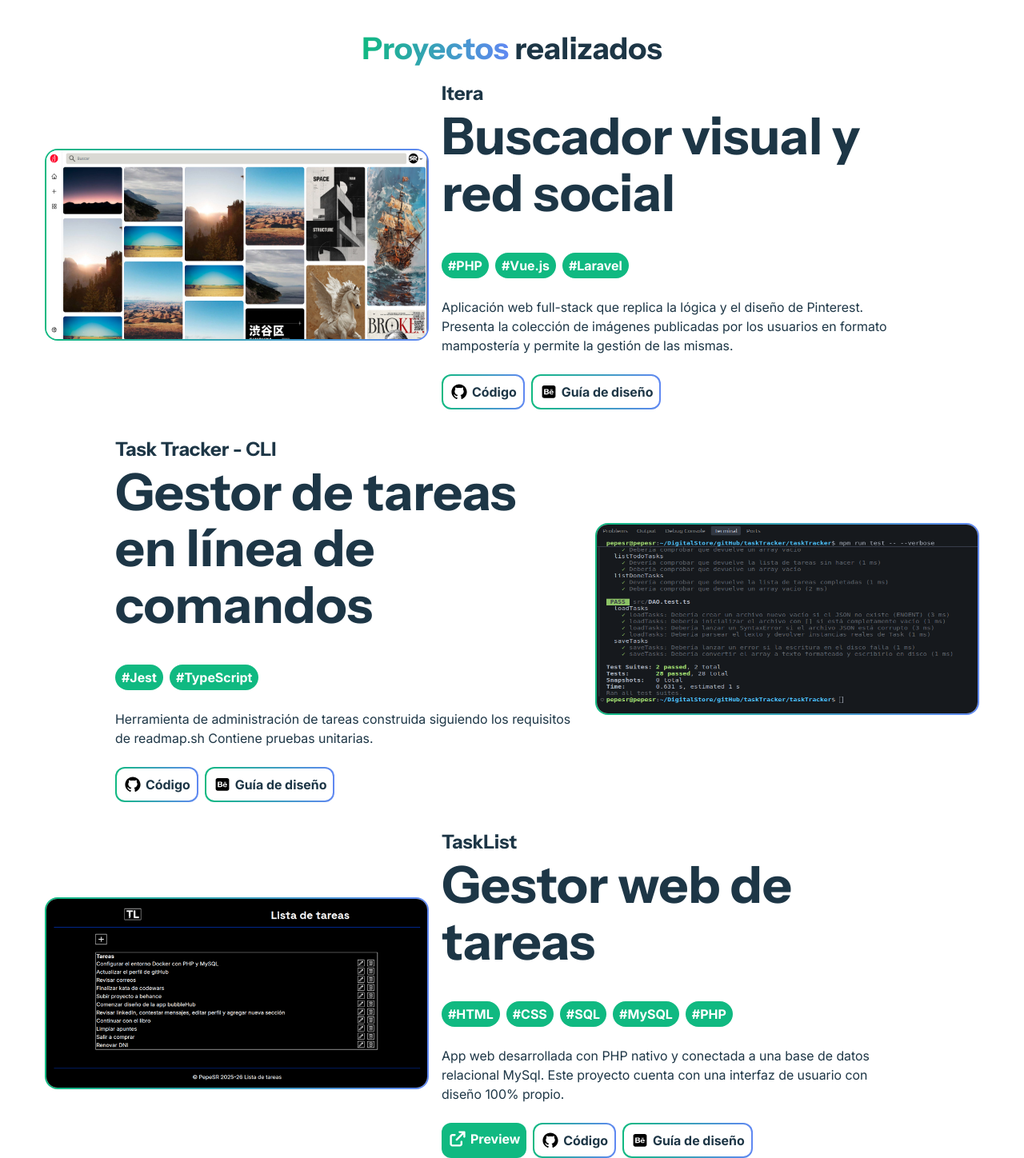
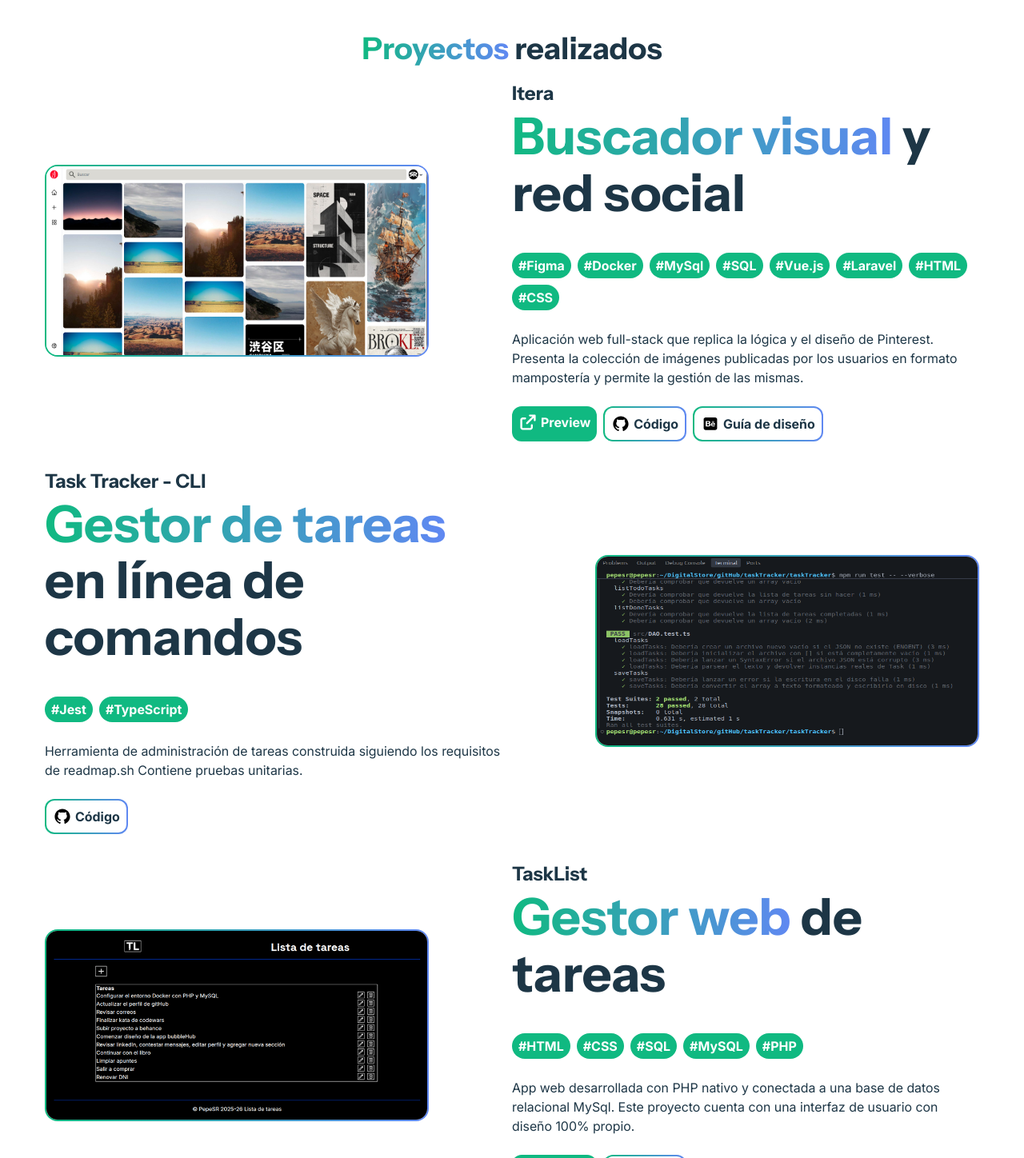
Before and after one commit to pepesr-dev/portfolio, a Vue app in the folder portfolio/: page / in a window 1280 px wide. Shown: the part 562-2010 px from the top of the page at 80% size. Built offline with nearby package versions, Linux system fonts and the light colour scheme.

Commit message:
feat: enlaces nuevos

```diff
--- a/portfolio/src/components/AboutMeSection.vue
+++ b/portfolio/src/components/AboutMeSection.vue
@@ -2,7 +2,7 @@
 </script>
 <template>
     <section class="flex flex-col  items-center gap-8 pt-4 pb-4">
-        <h2 id="aboutMe" class=" font-bold">Sobre <span class=" text-gradient">mí</span></h2>
+        <h2 id="aboutMe" class=" font-bold dark:text-gradient"><span class="text-gradient">Sobre</span> mí</h2>
         <article class="flex md:flex-row flex-col gap-4 items-center">
             <figure class=" flex flex-col justify-center items-center min-h-50">
                 <img class="rounded-2xl  pl-10 pr-10  bg-gradient-box min-w-[24rem] min-h-54 object-cover"
@@ -10,8 +10,8 @@
 
             </figure>
             <div>
-                <h1 class="text-center sm:text-left"><span class="text-gradient">José Serrano </span>Web Developer <span
-                        class="text-gradient">Full-Stack</span></h1>
+                <h1 class="text-center sm:text-left dark:text-gradient"><span class="text-gradient">José Serrano
+                    </span>Web Developer <span class="text-gradient">Full-Stack</span></h1>
                 <p>Soy José Serrano, Desarrollador Web Full-Stack <span class="font-bold text-accent-green">formado en
                         IES
                         Aguadulce</span> (Técnico Superior en DAW).
--- a/portfolio/src/components/ProjectArticle.vue
+++ b/portfolio/src/components/ProjectArticle.vue
@@ -9,7 +9,7 @@ import taskTrackerImg from '../assets/img/taskTracker.png';
 </script>
 
 <template>
-    <article class="flex flex-col md:flex-row items-center gap-4 ">
+    <article class="flex flex-col md:flex-row items-center gap-4 justify-between">
 
 
         <figure>
@@ -20,19 +20,24 @@ import taskTrackerImg from '../assets/img/taskTracker.png';
 
         <div class="w-full md:w-1/2 flex flex-col gap-4 md:gap-10 text-left">
 
-            <div>
+            <hgroup>
                 <h3 class="font-bold dark:text-dark">Itera</h3>
-                <h1 class="  font-bold dark:text-gradient">
-                    Buscador visual y red social
+                <h1 class="font-bold dark:text-gradient">
+                    <span class="text-gradient">Buscador visual</span> y red social
                 </h1>
-            </div>
+            </hgroup>
             <div class=" flex flex-col gap-4">
 
                 <div class="flex flex-wrap gap-2 dark:text-dark mb-2">
 
-                    <p class="p-1 pr-2 pl-2 font-bold  bg-accent-green text-white rounded-full">#PHP</p>
+                    <p class="p-1 pr-2 pl-2 font-bold  bg-accent-green text-white rounded-full">#Figma</p>
+                    <p class="p-1 pr-2 pl-2 font-bold  bg-accent-green text-white rounded-full">#Docker</p>
+                    <p class="p-1 pr-2 pl-2 font-bold  bg-accent-green text-white rounded-full">#MySql</p>
+                    <p class="p-1 pr-2 pl-2 font-bold  bg-accent-green text-white rounded-full">#SQL</p>
                     <p class="p-1 pr-2 pl-2 font-bold  bg-accent-green text-white rounded-full">#Vue.js</p>
                     <p class="p-1 pr-2 pl-2 font-bold  bg-accent-green text-white rounded-full">#Laravel</p>
+                    <p class="p-1 pr-2 pl-2 font-bold  bg-accent-green text-white rounded-full">#HTML</p>
+                    <p class="p-1 pr-2 pl-2 font-bold  bg-accent-green text-white rounded-full">#CSS</p>
 
                 </div>
 
@@ -42,9 +47,7 @@ import taskTrackerImg from '../assets/img/taskTracker.png';
                     gestión de las mismas.
                 </p>
                 <div class=" pt-2 flex gap-2 flex-wrap ">
-                    <!--
-                    <PreviewButton  />
-                -->
+                    <PreviewButton link="https://tasklist-rwqa.onrender.com/index.php" />
                     <CodeButtom link="https://github.com/pepesr-dev/itera" />
 
                     <BehanceContact
@@ -58,11 +61,11 @@ import taskTrackerImg from '../assets/img/taskTracker.png';
     </article>
 
     <!--Invertido-->
-    <article class="flex flex-col md:flex-row-reverse items-center gap-4">
+    <article class="flex flex-col md:flex-row-reverse items-center gap-4 justify-between">
 
         <figure>
             <img class="border-glow  rounded-2xl min-w-100 min-h-50 md:min-w-120 md:min-h-60" :src="taskTrackerImg"
-                alt="taskList img">
+                alt="taskTracker">
 
         </figure>
 
@@ -72,7 +75,7 @@ import taskTrackerImg from '../assets/img/taskTracker.png';
             <div>
                 <h3 class="font-bold dark:text-dark">Task Tracker - CLI</h3>
                 <h1 class="  font-bold dark:text-gradient">
-                    Gestor de tareas en línea de comandos
+                    <span class="text-gradient">Gestor de tareas</span> en línea de comandos
                 </h1>
             </div>
             <div class=" flex flex-col gap-4">
@@ -92,8 +95,10 @@ import taskTrackerImg from '../assets/img/taskTracker.png';
                 <div class=" pt-2 flex gap-2 flex-wrap ">
                     <!--<PreviewButton />-->
                     <CodeButtom link="https://github.com/pepesr-dev/taskTracker" />
+                    <!--
                     <BehanceContact
                         link="https://www.behance.net/gallery/256949487/Portfolio-web-Guia-de-estilos/modules/1500391247" />
+                -->
                 </div>
 
             </div>
@@ -105,7 +110,7 @@ import taskTrackerImg from '../assets/img/taskTracker.png';
 
 
 
-    <article class="flex flex-col md:flex-row items-center gap-4 ">
+    <article class="flex flex-col md:flex-row items-center gap-4 justify-between ">
 
 
         <figure>
@@ -119,7 +124,7 @@ import taskTrackerImg from '../assets/img/taskTracker.png';
             <div>
                 <h3 class="font-bold dark:text-dark">TaskList</h3>
                 <h1 class="  font-bold dark:text-gradient">
-                    Gestor web de tareas
+                    <span class="text-gradient">Gestor web</span> de tareas
                 </h1>
             </div>
             <div class=" flex flex-col gap-4">
@@ -142,8 +147,10 @@ import taskTrackerImg from '../assets/img/taskTracker.png';
                 <div class=" pt-2 flex gap-2 flex-wrap ">
                     <PreviewButton link="https://tasklist-rwqa.onrender.com/index.php" />
                     <CodeButtom link="https://github.com/pepesr-dev/taskList" />
+                    <!--
                     <BehanceContact
                         link="https://www.behance.net/gallery/256949487/Portfolio-web-Guia-de-estilos/modules/1500391247" />
+                -->
                 </div>
 
             </div>
```
